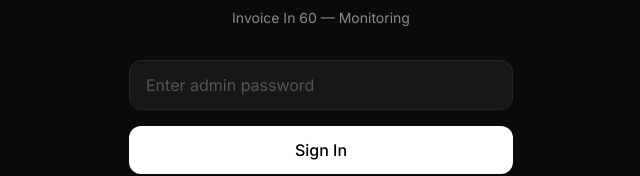
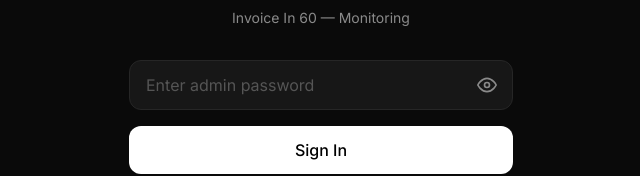
Before and after one commit to Luka69tech/invoice-in-60, a Next.js app: page /admin/monitoring in a window 1280 px wide. Shown: the part 357-533 px from the top of the page, without its empty margins (319-959 px from the left). Built offline with nearby package versions, Linux system fonts and the light colour scheme.

Commit message:
feat: add show/hide password toggle to admin login

```diff
--- a/app/admin/monitoring/page.tsx
+++ b/app/admin/monitoring/page.tsx
@@ -28,6 +28,7 @@
   const [password, setPassword] = useState("");
   const [loginError, setLoginError] = useState("");
   const [loading, setLoading] = useState(true);
+  const [showPassword, setShowPassword] = useState(false);
 
   const [currentStatus, setCurrentStatus] = useState<"UP" | "DOWN" | "UNKNOWN">("UNKNOWN");
   const [recentChecks, setRecentChecks] = useState<HealthCheck[]>([]);
@@ -111,13 +112,33 @@
             <p className="mt-1 text-sm text-[#8a8a8a]">Invoice In 60 — Monitoring</p>
           </div>
           <form onSubmit={handleLogin} className="space-y-4">
-            <input
-              type="password"
-              value={password}
-              onChange={(e) => setPassword(e.target.value)}
-              placeholder="Enter admin password"
-              className="w-full px-4 py-3 bg-[#171717] border border-[#262626] rounded-xl text-white placeholder-[#555] focus:outline-none focus:border-[#3d3d3d] transition-colors"
-            />
+            <div className="relative">
+              <input
+                type={showPassword ? "text" : "password"}
+                value={password}
+                onChange={(e) => setPassword(e.target.value)}
+                placeholder="Enter admin password"
+                className="w-full px-4 py-3 pr-12 bg-[#171717] border border-[#262626] rounded-xl text-white placeholder-[#555] focus:outline-none focus:border-[#3d3d3d] transition-colors"
+              />
+              <button
+                type="button"
+                onClick={() => setShowPassword(!showPassword)}
+                className="absolute right-3 top-1/2 -translate-y-1/2 text-[#8a8a8a] hover:text-white transition-colors p-1"
+                aria-label={showPassword ? "Hide password" : "Show password"}
+              >
+                {showPassword ? (
+                  <svg xmlns="http://www.w3.org/2000/svg" width="20" height="20" viewBox="0 0 24 24" fill="none" stroke="currentColor" strokeWidth="2" strokeLinecap="round" strokeLinejoin="round">
+                    <path d="M17.94 17.94A10.07 10.07 0 0 1 12 20c-7 0-11-8-11-8a18.45 18.45 0 0 1 5.06-5.94M9.9 4.24A9.12 9.12 0 0 1 12 4c7 0 11 8 11 8a18.5 18.5 0 0 1-2.16 3.19m-6.72-1.07a3 3 0 1 1-4.24-4.24"/>
+                    <line x1="1" y1="1" x2="23" y2="23"/>
+                  </svg>
+                ) : (
+                  <svg xmlns="http://www.w3.org/2000/svg" width="20" height="20" viewBox="0 0 24 24" fill="none" stroke="currentColor" strokeWidth="2" strokeLinecap="round" strokeLinejoin="round">
+                    <path d="M1 12s4-8 11-8 11 8 11 8-4 8-11 8-11-8-11-8z"/>
+                    <circle cx="12" cy="12" r="3"/>
+                  </svg>
+                )}
+              </button>
+            </div>
             {loginError && <p className="text-sm text-red-400">{loginError}</p>}
             <button
               type="submit"
```
